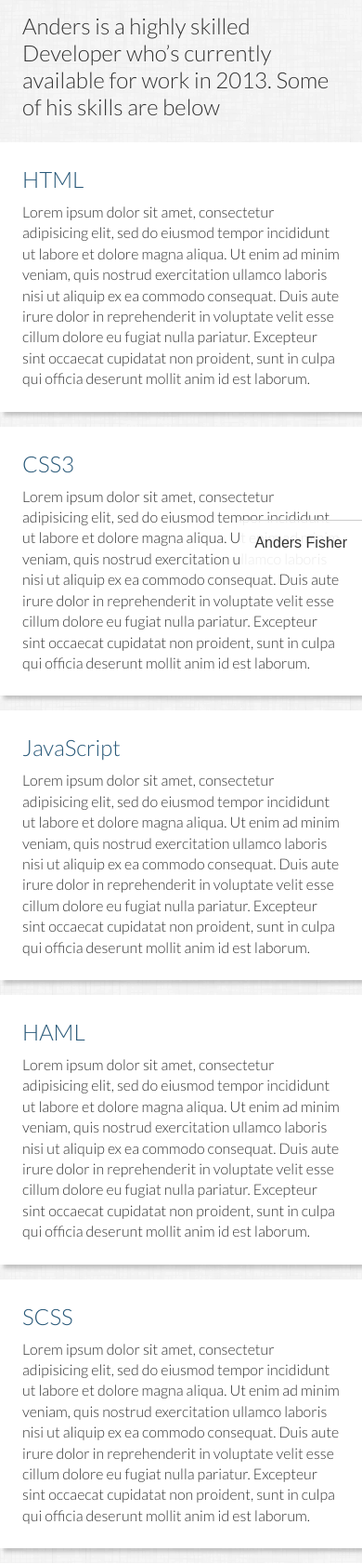
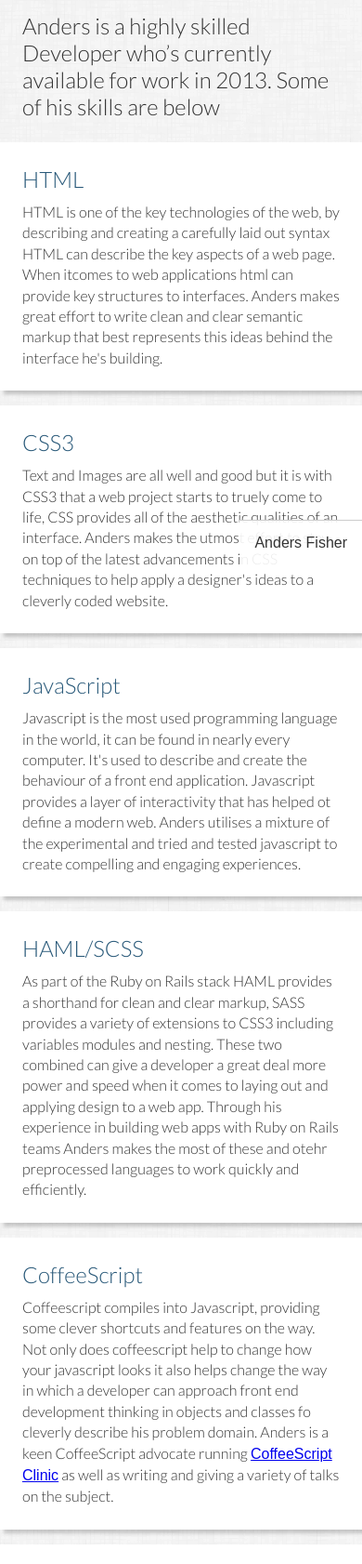
Before and after one commit to atleastimtrying/fedev, a plain HTML site: page index.html in a window 390 px wide. Shown: the part 235-1917 px from the top of the page at 93% size. Drawn offline with Linux system fonts and the light colour scheme.

Commit message:
copy update

```diff
--- a/index.html
+++ b/index.html
@@ -17,102 +17,39 @@
     <article>
       <section>
         <h2>HTML</h2>
-          <p>Lorem ipsum dolor sit amet, consectetur adipisicing elit, sed do eiusmod
-          tempor incididunt ut labore et dolore magna aliqua. Ut enim ad minim veniam,
-          quis nostrud exercitation ullamco laboris nisi ut aliquip ex ea commodo
-          consequat. Duis aute irure dolor in reprehenderit in voluptate velit esse
-          cillum dolore eu fugiat nulla pariatur. Excepteur sint occaecat cupidatat non
-          proident, sunt in culpa qui officia deserunt mollit anim id est laborum.</p>
+        <p>HTML is one of the key technologies of the web, by describing and creating a carefully laid out syntax HTML can describe the key aspects of a web page. When itcomes to web applications html can provide key structures to interfaces. Anders makes great effort to write clean and clear semantic markup that best represents this ideas behind the interface he's building.</p>
       </section>
       <section>
         <h2>CSS3</h2>
-          <p>Lorem ipsum dolor sit amet, consectetur adipisicing elit, sed do eiusmod
-          tempor incididunt ut labore et dolore magna aliqua. Ut enim ad minim veniam,
-          quis nostrud exercitation ullamco laboris nisi ut aliquip ex ea commodo
-          consequat. Duis aute irure dolor in reprehenderit in voluptate velit esse
-          cillum dolore eu fugiat nulla pariatur. Excepteur sint occaecat cupidatat non
-          proident, sunt in culpa qui officia deserunt mollit anim id est laborum.</p>
+        <p>Text and Images are all well and good but it is with CSS3 that a web project starts to truely come to life, CSS provides all of the aesthetic qualities of an interface. Anders makes the utmost effort to stay on top of the latest advancements in CSS techniques to help apply a designer's ideas to a cleverly coded website. </p>
       </section>
       <section>
         <h2>JavaScript</h2>
-          <p>Lorem ipsum dolor sit amet, consectetur adipisicing elit, sed do eiusmod
-          tempor incididunt ut labore et dolore magna aliqua. Ut enim ad minim veniam,
-          quis nostrud exercitation ullamco laboris nisi ut aliquip ex ea commodo
-          consequat. Duis aute irure dolor in reprehenderit in voluptate velit esse
-          cillum dolore eu fugiat nulla pariatur. Excepteur sint occaecat cupidatat non
-          proident, sunt in culpa qui officia deserunt mollit anim id est laborum.</p>
+        <p>Javascript is the most used programming language in the world, it can be found in nearly every computer. It's used to describe and create the behaviour of a front end application. Javascript provides a layer of interactivity that has helped ot define a modern web. Anders utilises a mixture of the experimental and tried and tested javascript to create compelling and engaging experiences.</p>
       </section>
       <section>
-        <h2>HAML</h2>
-          <p>Lorem ipsum dolor sit amet, consectetur adipisicing elit, sed do eiusmod
-          tempor incididunt ut labore et dolore magna aliqua. Ut enim ad minim veniam,
-          quis nostrud exercitation ullamco laboris nisi ut aliquip ex ea commodo
-          consequat. Duis aute irure dolor in reprehenderit in voluptate velit esse
-          cillum dolore eu fugiat nulla pariatur. Excepteur sint occaecat cupidatat non
-          proident, sunt in culpa qui officia deserunt mollit anim id est laborum.</p>
-      </section>
-      <section>
-        <h2>SCSS</h2>
-          <p>Lorem ipsum dolor sit amet, consectetur adipisicing elit, sed do eiusmod
-          tempor incididunt ut labore et dolore magna aliqua. Ut enim ad minim veniam,
-          quis nostrud exercitation ullamco laboris nisi ut aliquip ex ea commodo
-          consequat. Duis aute irure dolor in reprehenderit in voluptate velit esse
-          cillum dolore eu fugiat nulla pariatur. Excepteur sint occaecat cupidatat non
-          proident, sunt in culpa qui officia deserunt mollit anim id est laborum.</p>
+        <h2>HAML/SCSS</h2>
+        <p>As part of the Ruby on Rails stack HAML provides a shorthand for clean and clear markup, SASS provides a variety of extensions to CSS3 including variables modules and nesting. These two combined can give a developer a great deal more power and speed when it comes to laying out and applying design to a web app. Through his experience in building web apps with Ruby on Rails teams Anders makes the most of these and otehr preprocessed languages to work quickly and efficiently.</p>
       </section>
       <section>
         <h2>CoffeeScript</h2>
-          <p>Lorem ipsum dolor sit amet, consectetur adipisicing elit, sed do eiusmod
-          tempor incididunt ut labore et dolore magna aliqua. Ut enim ad minim veniam,
-          quis nostrud exercitation ullamco laboris nisi ut aliquip ex ea commodo
-          consequat. Duis aute irure dolor in reprehenderit in voluptate velit esse
-          cillum dolore eu fugiat nulla pariatur. Excepteur sint occaecat cupidatat non
-          proident, sunt in culpa qui officia deserunt mollit anim id est laborum.</p>
+        <p>Coffeescript compiles into Javascript, providing some clever shortcuts and features on the way. Not only does coffeescript help to change how your javascript looks it also helps change the way in which a developer can approach front end development thinking in objects and classes fo cleverly describe his problem domain. Anders is a keen CoffeeScript advocate running <a href='http://www.coffeescriptclinic.com'>CoffeeScript Clinic</a> as well as writing and giving a variety of talks on the subject.</p>
       </section>
       <section>
         <h2>Responsive</h2>
-          <p>Lorem ipsum dolor sit amet, consectetur adipisicing elit, sed do eiusmod
-          tempor incididunt ut labore et dolore magna aliqua. Ut enim ad minim veniam,
-          quis nostrud exercitation ullamco laboris nisi ut aliquip ex ea commodo
-          consequat. Duis aute irure dolor in reprehenderit in voluptate velit esse
-          cillum dolore eu fugiat nulla pariatur. Excepteur sint occaecat cupidatat non
-          proident, sunt in culpa qui officia deserunt mollit anim id est laborum.</p>
+        <p>Responsive Design has become a buzzword of late, a simple enough concept but known to be tricky to implement. The idea is that a site should provide a relevant interface to the screen size of the device it is being viewed from. Having worked with responsive designs for many years Anders has a good appreciation of the technical requirements, working closely with Designers Anders takes steps to reach a design taht can flex and bend to fit a variety of devices. Anders also takes into account the processing power, bandwidth and pixel density of displays and makes use of appropriate technologies to give the optimum experience for every user.</p>
       </section>
       <section>
         <h2>Rails</h2>
-          <p>Lorem ipsum dolor sit amet, consectetur adipisicing elit, sed do eiusmod
-          tempor incididunt ut labore et dolore magna aliqua. Ut enim ad minim veniam,
-          quis nostrud exercitation ullamco laboris nisi ut aliquip ex ea commodo
-          consequat. Duis aute irure dolor in reprehenderit in voluptate velit esse
-          cillum dolore eu fugiat nulla pariatur. Excepteur sint occaecat cupidatat non
-          proident, sunt in culpa qui officia deserunt mollit anim id est laborum.</p>
+        <p>Ruby on Rails is a popular development stack for creating web applications with minimal fuss and code. Kept maintainedb y a dedicated team Ruby on Rails keeps up to date with the latest possibilities and techniques in web development. Anders has a fair bit of experience of all levels of Ruby on Rails Development but focusses mainly on the creation of sensible well structured templates with HAML or ERB while implementing coffeescript and SASS for some extra bang and wow.</p>
       </section>
       <section>
         <h2>Wordpress</h2>
-          <p>Lorem ipsum dolor sit amet, consectetur adipisicing elit, sed do eiusmod
-          tempor incididunt ut labore et dolore magna aliqua. Ut enim ad minim veniam,
-          quis nostrud exercitation ullamco laboris nisi ut aliquip ex ea commodo
-          consequat. Duis aute irure dolor in reprehenderit in voluptate velit esse
-          cillum dolore eu fugiat nulla pariatur. Excepteur sint occaecat cupidatat non
-          proident, sunt in culpa qui officia deserunt mollit anim id est laborum.</p>
+        <p>Wordpress is probably the best known blogging and CMS system, being open source and widely used it is incredibly flexible. By encapsulating all custom code within a theme sites can be developed quickly and easily by an experienced wordpress developer. Anders has spent a great deal of time creating and implementing wordpress themes that create a harmonious experience for both the content creator and the content consumer.</p>
       </section>
       <section>
-        <h2>Mobile</h2>
-          <p>Lorem ipsum dolor sit amet, consectetur adipisicing elit, sed do eiusmod
-          tempor incididunt ut labore et dolore magna aliqua. Ut enim ad minim veniam,
-          quis nostrud exercitation ullamco laboris nisi ut aliquip ex ea commodo
-          consequat. Duis aute irure dolor in reprehenderit in voluptate velit esse
-          cillum dolore eu fugiat nulla pariatur. Excepteur sint occaecat cupidatat non
-          proident, sunt in culpa qui officia deserunt mollit anim id est laborum.</p>
-      </section>
-      <section>
-        <h2>Canvas</h2>
-          <p>Lorem ipsum dolor sit amet, consectetur adipisicing elit, sed do eiusmod
-          tempor incididunt ut labore et dolore magna aliqua. Ut enim ad minim veniam,
-          quis nostrud exercitation ullamco laboris nisi ut aliquip ex ea commodo
-          consequat. Duis aute irure dolor in reprehenderit in voluptate velit esse
-          cillum dolore eu fugiat nulla pariatur. Excepteur sint occaecat cupidatat non
-          proident, sunt in culpa qui officia deserunt mollit anim id est laborum.</p>
+        <h2>Community</h2>
+        <p>Web Development is often seen as a solo activity, interaction between developer and screen, however like all professions web Developers find teh ned to share war stories, exchange tips and learn from the like minded. The most passionate of developers become evangelists and advocates of techniques and platforms they support. Anders has organised and run <a href='http://fesuffolk.co.uk'>Front End Suffolk</a> since January 2012 as well as speaking at a variety of events.</p>
       </section>
       <aside>
         <p>built by</p>
```
